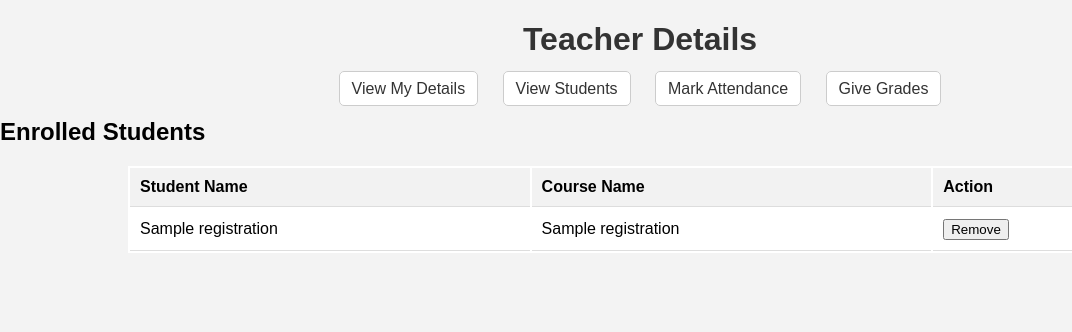
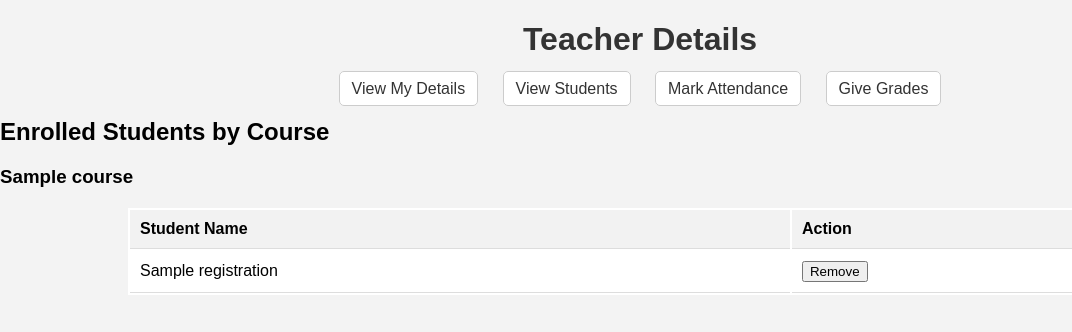
Before and after one commit to rooshanriaz/Student-Management-System, a Flask app: page /view-students in a window 1280 px wide. Shown: the top 332 px of the page, without its empty margins (0-1072 px from the left). Run offline with Flask 3, Linux system fonts and the light colour scheme; the visitor is signed in with stand-in values (Sample User, id 1); a database or web service that is not in the repository returns one stand-in record (values such as "Sample title"); some libraries are stand-ins or nearby versions.

Commit message:
implemnted functionality for teacher to teach multiple courses

```diff
--- a/app.py
+++ b/app.py
@@ -341,6 +341,7 @@ def view_courses():
         return render_template('student.html', registered_courses=registered_courses)
     else:
         return "Email not found in session"
+
 @app.route('/view-students')
 def view_students():
     email = session.get('email')
@@ -348,7 +349,7 @@ def view_students():
     if email:
         cursor = db_connection.cursor()
 
-        # Retrieve teacher details based on the email
+        # Retrieve teacher details based on their email
         cursor.execute("SELECT teacher_name, email, teacher_position FROM Teachers WHERE email = %s", (email,))
         teacher_data = cursor.fetchone()
 
@@ -360,21 +361,28 @@ def view_students():
                 'teacher_position': teacher_data[2]
             }
 
-            # Retrieve students enrolled in courses taught by the teacher
-            cursor.execute(
-                "SELECT s.student_name, r.course_name FROM registrations r "
-                "JOIN Students s ON r.registration_number = s.registration_number "
-                "WHERE r.teacher_name = %s",
-                (teacher_data[0],)
-            )
-            enrolled_students = [{'student_name': row[0], 'course_name': row[1]} for row in cursor.fetchall()]
+            # Fetch all courses taught by this teacher
+            cursor.execute("SELECT course_name FROM Course WHERE teacher_name = %s", (teacher_data[0],))
+            courses = [row[0] for row in cursor.fetchall()]
 
-            # Pass teacher details and enrolled students to the template
+            # Prepare a mapping of courses to enrolled students
+            enrolled_students = {}
+            for course_name in courses:
+                cursor.execute(
+                    "SELECT s.student_name FROM registrations r "
+                    "JOIN Students s ON r.registration_number = s.registration_number "
+                    "WHERE r.course_name = %s AND r.teacher_name = %s",
+                    (course_name, teacher_data[0])
+                )
+                enrolled_students[course_name] = [row[0] for row in cursor.fetchall()]
+
+            # Pass the teacher details and enrolled students dictionary to the template
             return render_template('teacher.html', teacher_details=teacher_details, enrolled_students=enrolled_students)
         else:
             return "Teacher details not found."
     else:
         return "Email not found in session."
+
 
 @app.route('/remove-student', methods=['POST'])
 def remove_student():
--- a/templates/teacher.html
+++ b/templates/teacher.html
@@ -99,26 +99,27 @@
     <p id="noDetailsMsg" style="text-align: center; display: none;">No teacher found.</p>
 
     <!-- Enrolled Students -->
+    <!-- Enrolled Students by Course -->
 {% if enrolled_students %}
-    <h2>Enrolled Students</h2>
+<h2>Enrolled Students by Course</h2>
+{% for course_name, students in enrolled_students.items() %}
+<h3>{{ course_name }}</h3>
 <table>
     <thead>
         <tr>
             <th>Student Name</th>
-                <th>Course Name</th>
             <th>Action</th>
         </tr>
     </thead>
     <tbody>
-            {% for student in enrolled_students %}
+        {% for student_name in students %}
         <tr>
-                <td>{{ student.student_name }}</td>
-                <td>{{ student.course_name }}</td>
+            <td>{{ student_name }}</td>
             <td>
                 <!-- Form to remove the student -->
                 <form action="/remove-student" method="POST">
-                        <input type="hidden" name="course_name" value="{{ student.course_name }}">
-                        <input type="hidden" name="student_name" value="{{ student.student_name }}">
+                    <input type="hidden" name="course_name" value="{{ course_name }}">
+                    <input type="hidden" name="student_name" value="{{ student_name }}">
                     <button type="submit">Remove</button>
                 </form>
             </td>
@@ -126,9 +127,11 @@
         {% endfor %}
     </tbody>
 </table>
+{% endfor %}
 {% else %}
 <p>No students are currently enrolled in your courses.</p>
 {% endif %}
+
 
     <script>
         function toggleDetails() {
```
Lines whose indentation alone changed are shown as unchanged.
